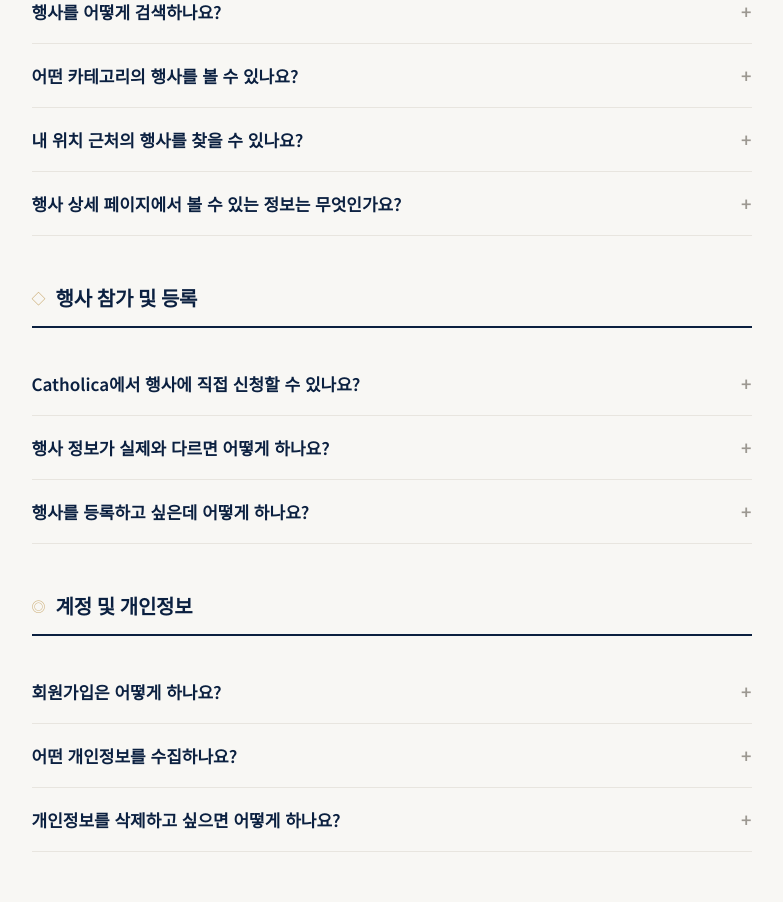
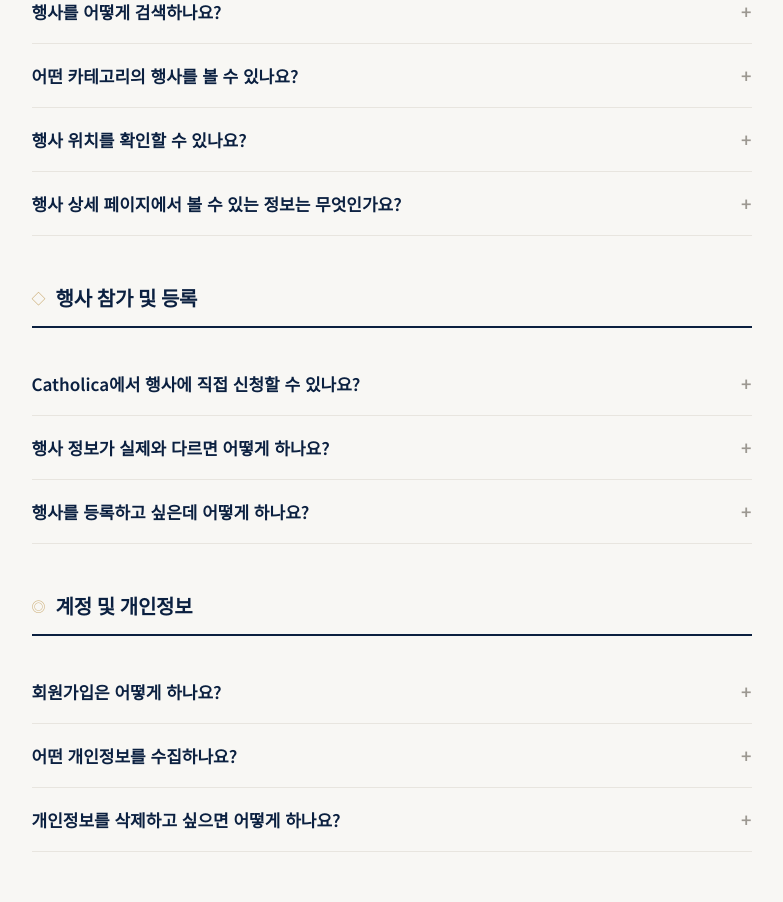
Before and after one commit to mickeys67-svg/amenguide, a Next.js app in the folder frontend/: page /faq in a window 1280 px wide. Shown: the part 780-1682 px from the top of the page, without its empty margins (241-1024 px from the left). Built offline with nearby package versions, Linux system fonts and the light colour scheme; a web font is replaced by a local one.

Commit message:
fix: FAQ 페이지에서 GPS/거리순 관련 안내 문구 업데이트
GPS 위치 조회 기능 제거에 맞춰 FAQ의 '내 위치 근처 행사' 항목을
지도 보기 안내로 변경

https://claude.ai/code/session_01LP8BVGFYEKDvFqzJGXhNLf

```diff
--- a/frontend/src/app/faq/page.tsx
+++ b/frontend/src/app/faq/page.tsx
@@ -87,8 +87,8 @@ const FAQ_DATA: FaqSection[] = [
                 ],
             },
             {
-                q: "내 위치 근처의 행사를 찾을 수 있나요?",
-                a: "네. 정렬 옵션에서 '거리순'을 선택하면 현재 위치에서 가까운 행사부터 표시됩니다. 브라우저에서 위치 정보 사용을 허용해 주셔야 합니다. 지도 보기에서도 내 주변 행사를 시각적으로 확인할 수 있습니다.",
+                q: "행사 위치를 확인할 수 있나요?",
+                a: "네. 지도 보기를 통해 행사가 열리는 장소를 지도에서 시각적으로 확인할 수 있습니다. 행사 마커를 클릭하면 상세 정보를 볼 수 있습니다.",
             },
             {
                 q: "행사 상세 페이지에서 볼 수 있는 정보는 무엇인가요?",
```
